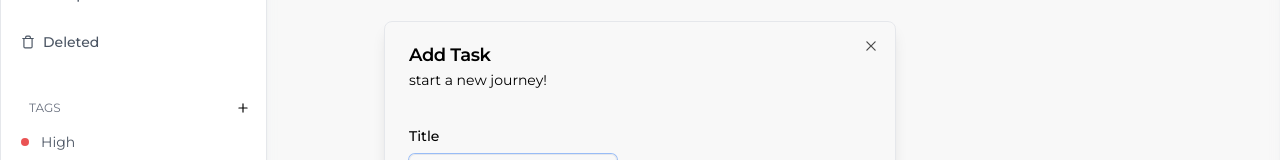
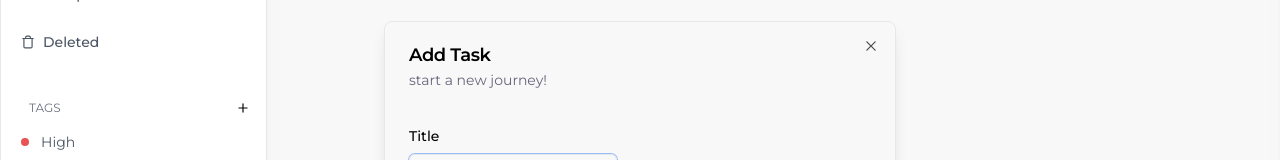
Before and after one commit to rezankv/willo, a React (Vite) app: page /app/checklist/all in a window 1280 px wide. Both pictures are taken after a click on the button "Add Task". Shown: the part 208-368 px from the top of the page. Built offline with nearby package versions, Linux system fonts and the light colour scheme.

Commit message:
update dialog styles

```diff
--- a/src/libs/components/UI/Dialog/index.tsx
+++ b/src/libs/components/UI/Dialog/index.tsx
@@ -104,7 +104,7 @@ const DialogDescription = React.forwardRef<
 >(({ className = "", ...props }, ref) => (
   <DialogPrimitive.Description
     ref={ref}
-    className={cn("text-muted-foreground text-sm", className)}
+    className={cn("text-text-light text-sm", className)}
     {...props}
   />
 ));
```
